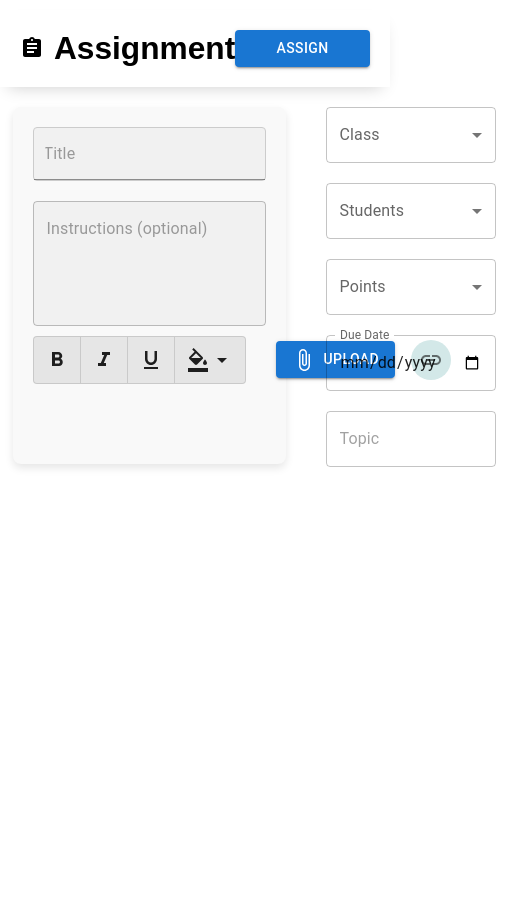
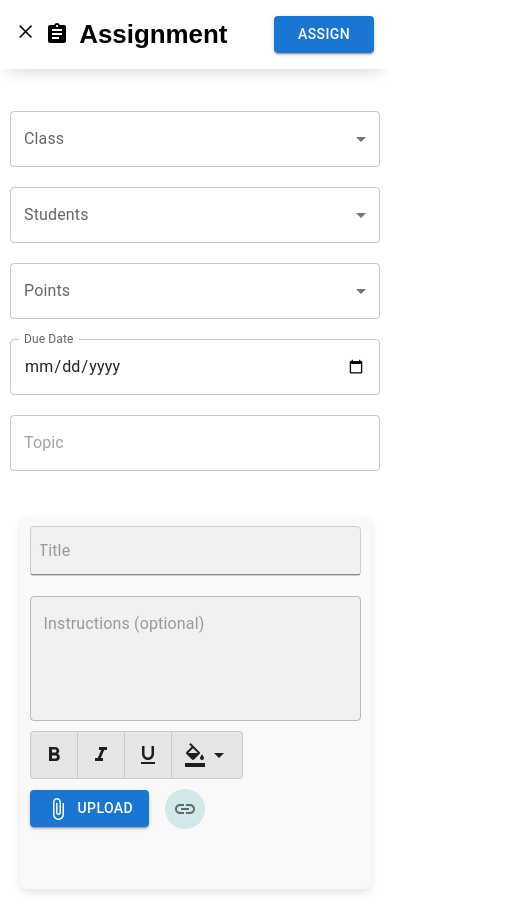
Before and after one commit to CSsamrah/Final-Hackathon, a React (Create React App) app in the folder client/: page /upload in a window 390 px wide. Shown: the whole page, 516 px wide, since content can reach past the window. Before the commit the page ends 844 px from the top, so only its background shows below. Built offline with nearby package versions, Linux system fonts and the light colour scheme.

Commit message:
front-end completed

```diff
--- a/client/src/App.css
+++ b/client/src/App.css
@@ -222,6 +222,20 @@ input {
   margin: 0 auto;
 }
 
+.user-role {
+  display: flex;
+  justify-content:space-around;
+  margin-bottom: 10px;
+}
+
+.user-role label {
+  display: flex;
+  align-items: center;
+}
+
+.user-role input {
+  margin-right: 5px;
+}
 
 
 
--- a/client/src/components/description.css
+++ b/client/src/components/description.css
@@ -51,3 +51,52 @@
   gap: 30px;
   margin-top: 10px;
 }
+@media (max-width: 1200px) {
+  .mainDescription {
+      width: 80%;
+      margin: 20px auto; /* Center the mainDescription element */
+      padding: 15px;
+  }
+
+  .titleInput {
+      font-size: 16px;
+  }
+
+  .descriptionInput {
+      font-size: 14px;
+  }
+
+  .editorToolbar {
+      gap: 20px;
+  }
+}
+
+/* For screens up to 800px wide */
+@media (max-width: 800px) {
+  .mainDescription {
+      width: 90%;
+      margin: 15px auto;
+      padding: 10px;
+      padding-bottom: 60px;
+  }
+
+  .titleInput {
+      font-size: 14px;
+      padding: 8px;
+  }
+
+  .descriptionInput {
+      font-size: 12px;
+      padding: 8px;
+  }
+
+  .editorToolbar {
+      flex-direction: column;
+      align-items: flex-start;
+      gap: 10px;
+  }
+
+  .editorToolbar button {
+      font-size: 14px;
+  }
+}
--- a/client/src/components/sidebar.css
+++ b/client/src/components/sidebar.css
@@ -3,9 +3,7 @@
     flex-direction: column;
     gap: 20px;
     padding: 20px;
-    /* background-color: #f9f9f9; */
     border-radius: 8px;
-    /* box-shadow: 0px 4px 8px rgba(0, 0, 0, 0.1); */
     width: 300px;
     margin-right: 20px;
 }
@@ -23,3 +21,33 @@
 .sidebar .rubric-button:hover {
     background-color: #0056b3;
 }
+
+/* Media Queries */
+
+/* For screens up to 1200px wide */
+@media (max-width: 1200px) {
+    .sidebar {
+        width: 100%; /* Full width on small screens */
+        margin-right: 0;
+        margin-bottom: 20px; /* Add space below sidebar for layout */
+        padding: 10px; /* Further reduce padding */
+    }
+
+    .sidebar .rubric-button {
+        padding: 8px; /* Further reduce padding for smaller buttons */
+    }
+}
+
+/* For screens up to 800px wide */
+@media (max-width: 800px) {
+    .sidebar {
+        width: 100%; /* Full width on small screens */
+        margin-right: 0;
+        margin-bottom: 20px; /* Add space below sidebar for layout */
+        padding: 10px; /* Further reduce padding */
+    }
+
+    .sidebar .rubric-button {
+        padding: 8px; /* Further reduce padding for smaller buttons */
+    }
+}
--- a/client/src/pages/AssignmentSubmission.css
+++ b/client/src/pages/AssignmentSubmission.css
@@ -20,7 +20,6 @@
 .content2 {
     padding: 5rem;
     width: 50rem;
-
 }
 
 .content2 h3 {
@@ -62,7 +61,6 @@ hr {
 .description {
     line-height: 1.8rem;
 }
-
 
 .your-work {
     width: 18rem;
@@ -123,26 +121,44 @@ hr {
 
 @media screen and (max-width: 800px) {
     .mainAssignDiv {
-        display: flex;
-        flex-wrap: wrap;
+        display: block; /* Adjust to block layout for small screens */
+        width: 100%;
     }
 
     .your-work {
-        margin-left: 5rem;
-        width: 25rem;
+        margin: 0 auto; /* Center the element */
+        width: 100%;
     }
 
+    .header1 {
+        position: relative; /* Adjust position if needed */
+    }
+
+    .content2 {
+        padding: 2rem; /* Adjust padding for smaller screens */
+        width: 100%;
+    }
 }
 
 @media screen and (max-width: 1200px) {
     .mainAssignDiv {
-        display: flex;
-        flex-wrap: wrap;
+        display: block; /* Adjust to block layout for small screens */
+        width: 100%;
     }
 
     .your-work {
-        margin-left: 5rem;
-        width: 25rem;
+        margin: 0 auto; /* Center the element */
+        width: 100%;
     }
 
+    .header1 {
+        position: relative; /* Adjust position if needed */
+    }
+
+    .content2 {
+        padding: 2rem; /* Adjust padding for smaller screens */
+        width: 100%;
+    }
+
+
 }
--- a/client/src/pages/AssignmentSubmission.jsx
+++ b/client/src/pages/AssignmentSubmission.jsx
@@ -1,18 +1,39 @@
-import React from 'react';
+import React, { useEffect } from 'react';
 import './AssignmentSubmission.css';
 import { AiOutlineClose } from 'react-icons/ai';
-import { Link } from 'react-router-dom';
-
+import { Link, useLocation } from 'react-router-dom';
 
 const AssignmentSubmission = () => {
+    const location = useLocation();
+
+    useEffect(() => {
+        // Force reflow on mount
+        const handleResize = () => {
+            window.dispatchEvent(new Event('resize'));
+        };
+
+        // Trigger resize event on mount
+        handleResize();
+
+        // Add resize event listener
+        window.addEventListener('resize', handleResize);
+
+        // Clean up event listener on component unmount
+        return () => {
+            window.removeEventListener('resize', handleResize);
+        };
+    }, [location]);
+
     return (
-        <div className='mainAssignDiv'>
+        <div className='mainAssignDiv' key={location.pathname}>
             <div className="assignment-submission">
-                <div className="header1" >
-                    <button className='crossBtn'><Link Link to="/dashboard"><AiOutlineClose /></Link></button>
+                <div className="header1">
+                    <button className='crossBtn'>
+                        <Link to="/dashboard"><AiOutlineClose /></Link>
+                    </button>
                     <h2 className='headH1'>Assignment Submission</h2>
                 </div>
-                <div className="content2" >
+                <div className="content2">
                     <h3>Intro to React</h3>
                     <div className='mainP'>
                         <div className='p1'>
@@ -34,16 +55,15 @@ const AssignmentSubmission = () => {
             </div>
             <div className="your-work">
                 <div className='work1'>
-                <h3>Your work</h3>
-                <p className="status">Missing</p>
+                    <h3>Your work</h3>
+                    <p className="status">Missing</p>
                 </div>
                 <div className='assignBtn'>
-                <button className="add-or-create">ADD OR CREATE</button>
-                <button className="mark-as-done">MARK AS DONE</button>
+                    <button className="add-or-create">ADD OR CREATE</button>
+                    <button className="mark-as-done">MARK AS DONE</button>
                 </div>
             </div>
         </div>
-
     );
 };
 
--- a/client/src/pages/Register.jsx
+++ b/client/src/pages/Register.jsx
@@ -87,6 +87,16 @@ const Register = () => {
             onChange={changeInputHandler}
             required
           />
+          <div class="user-role">
+            <label>
+              <input type="radio" name="role" value="student" required />
+              Student
+            </label>
+            <label>
+              <input type="radio" name="role" value="teacher" required />
+              Teacher
+            </label>
+          </div>
           <button type='submit' className='btn register'>Register</button>
           {error && <p className='error'>{error}</p>}
         </form>
--- a/client/src/pages/TeacherLeaderboard.jsx
+++ b/client/src/pages/TeacherLeaderboard.jsx
@@ -35,7 +35,7 @@ import {
     return (
       <div style={{ padding: '20px' }}>
         <Typography variant="h4" gutterBottom style={{ fontWeight: 'bolder', padding: '10px 20px' }}>
-          TeacherLeaderboard
+          Leaderboard
         </Typography>
         <Stack direction="row" spacing={2} sx={{ mb: 2 }}>
           <TextField
--- a/client/src/pages/Upload.jsx
+++ b/client/src/pages/Upload.jsx
@@ -5,6 +5,10 @@ import Description from '../components/Description';
 import AssignmentIcon from '@mui/icons-material/Assignment';
 import Sidebar from '../components/SideBar';
 import FileLinkUploader from '../components/UploadLink';
+import { AiOutlineClose } from 'react-icons/ai';
+import { Link, useLocation } from 'react-router-dom';
+
+
 
 export default function Upload() {
     const handleAssign = () => {
@@ -13,18 +17,22 @@ export default function Upload() {
 
     return (
         <div className="container">
-            <div className="header">
-                <div className="icondiv"><AssignmentIcon />
-                    <h1>Assignment</h1></div>
+            <div className="header2">
+                <div className="icondiv">
+                    <button className='crossBtn'>
+                        <Link to="/teacherdashboard"><AiOutlineClose/></Link>
+                    </button>
+                    <AssignmentIcon />
+                    <h1>Assignment</h1>
+                </div>
                 <Button variant="contained" className="assign-button" onClick={handleAssign}>
                     Assign
                 </Button>
             </div>
-            <div className="mainUpload" style={{ display: 'flex', justifyContent: 'space-between', width: '100%', marginLeft: "15px" }}>
-                    <Description />
+            <div className="mainUpload">
+                <Description />
                 <Sidebar />
             </div>
-
         </div>
     );
 }
--- a/client/src/pages/upload.css
+++ b/client/src/pages/upload.css
@@ -4,20 +4,18 @@
     align-items: center;
     margin: 10px 0px;
     width: 100%;
-
 }
 
-.header {
+.header2 {
+    position: relative;
+    width: 100%;
+    padding: 1rem;
+    box-shadow: 0 8px 16px -8px rgba(0, 0, 0, 0.2);
     display: flex;
     justify-content: space-between;
-    align-items: center;
-    width: 100%;
-    padding: 20px ;
-    /* border-radius: 8px; */
-    box-shadow: 0 8px 16px -8px rgba(0,0,0,0.2);
 }
 
-.header h1 {
+.header2 h1 {
     margin: 0;
     font-size: 2.2em;
     font-weight: bold;
@@ -28,7 +26,7 @@
     background-color: #007BFF;
     color: white;
     width: 150px;
-    padding:30px 0px;
+    padding: 30px 0px;
     margin-right: 10px;
 }
 
@@ -41,6 +39,74 @@
     align-items: center;
     gap: 10px;
 }
-.mainUpload{
+
+.mainUpload {
+    display: flex;
+    justify-content: space-between;
+    width: 100%;
+    padding-top: 2rem;
+    margin-left: 5px;
     margin-right: 30px;
 }
+
+/* Media Queries */
+@media (max-width: 1200px) {
+    .mainUpload {
+        flex-direction: column-reverse; /* Switch order */
+        align-items: center;
+        margin-left: 0;
+        margin-right: 0;
+    }
+
+    .header2 {
+        display: flex;
+        justify-content: space-between;
+        margin-right: 4rem;
+        margin-left: 4rem;
+
+    }
+
+    .header2 h1 {
+        font-size: 1.8em;
+    }
+
+    .assign-button {
+        margin-top: 15px;
+        width: 100px;
+        padding: 15px 0;
+    }
+
+    .container {
+        margin: 0;
+    }
+}
+
+/* For screens up to 800px wide */
+@media (max-width: 800px) {
+    .mainUpload {
+        flex-direction: column-reverse; /* Switch order */
+        align-items: center;
+        margin-left: 0;
+        margin-right: 0;
+    }
+
+    .header2 {
+        display: flex;
+        justify-content: space-between;
+        margin-right: 4rem;
+    }
+
+    .header2 h1 {
+        font-size: 1.8em;
+    }
+
+    .assign-button {
+        margin-top: 15px;
+        width: 100px;
+        padding: 15px 0;
+    }
+
+    .container {
+        margin: 0;
+    }
+}
```
Also changed, not shown: client/src/pages/TeacherDashboard.jsx (+54 -6 lines). Lines whose indentation alone changed are shown as unchanged.
